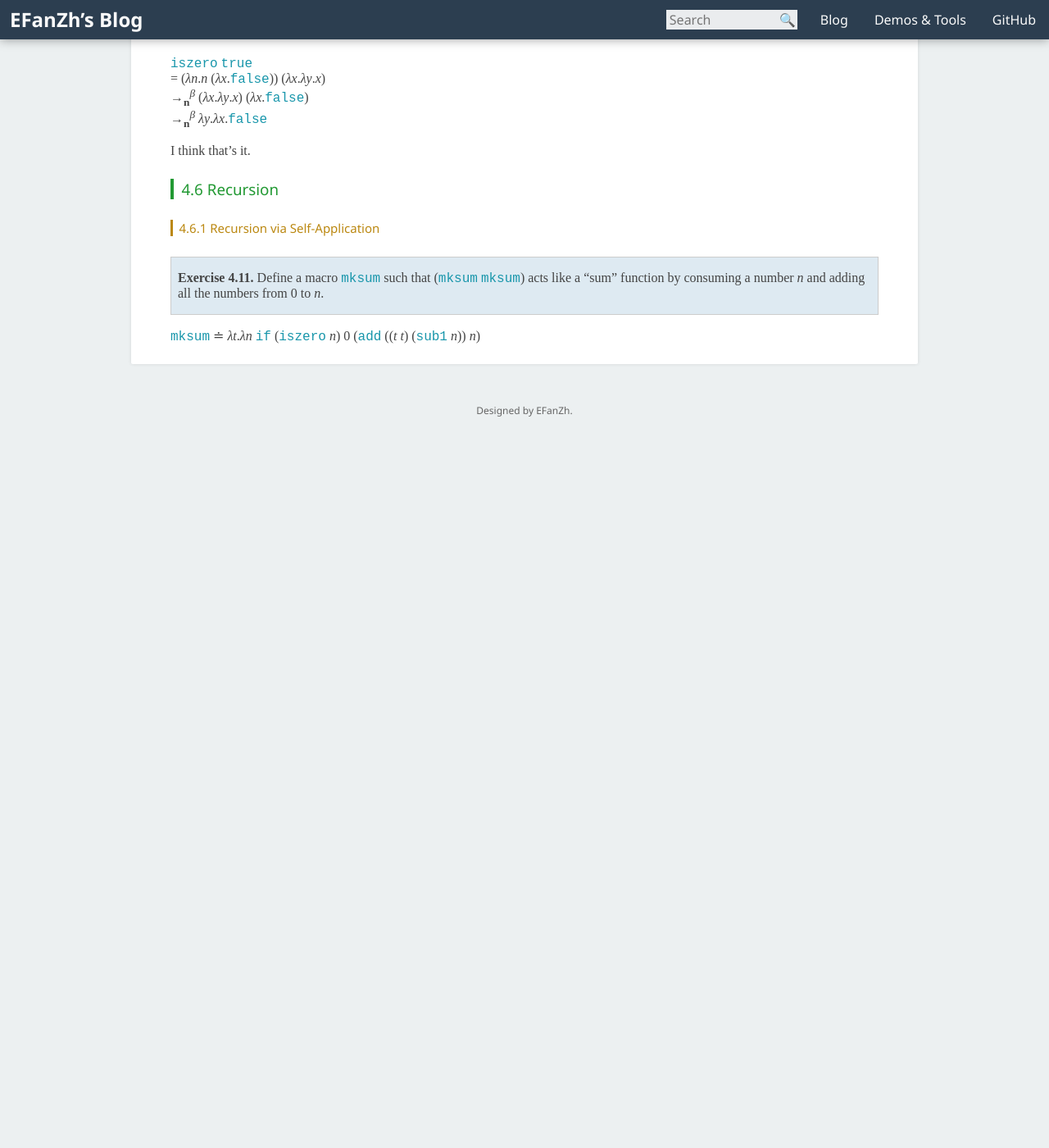
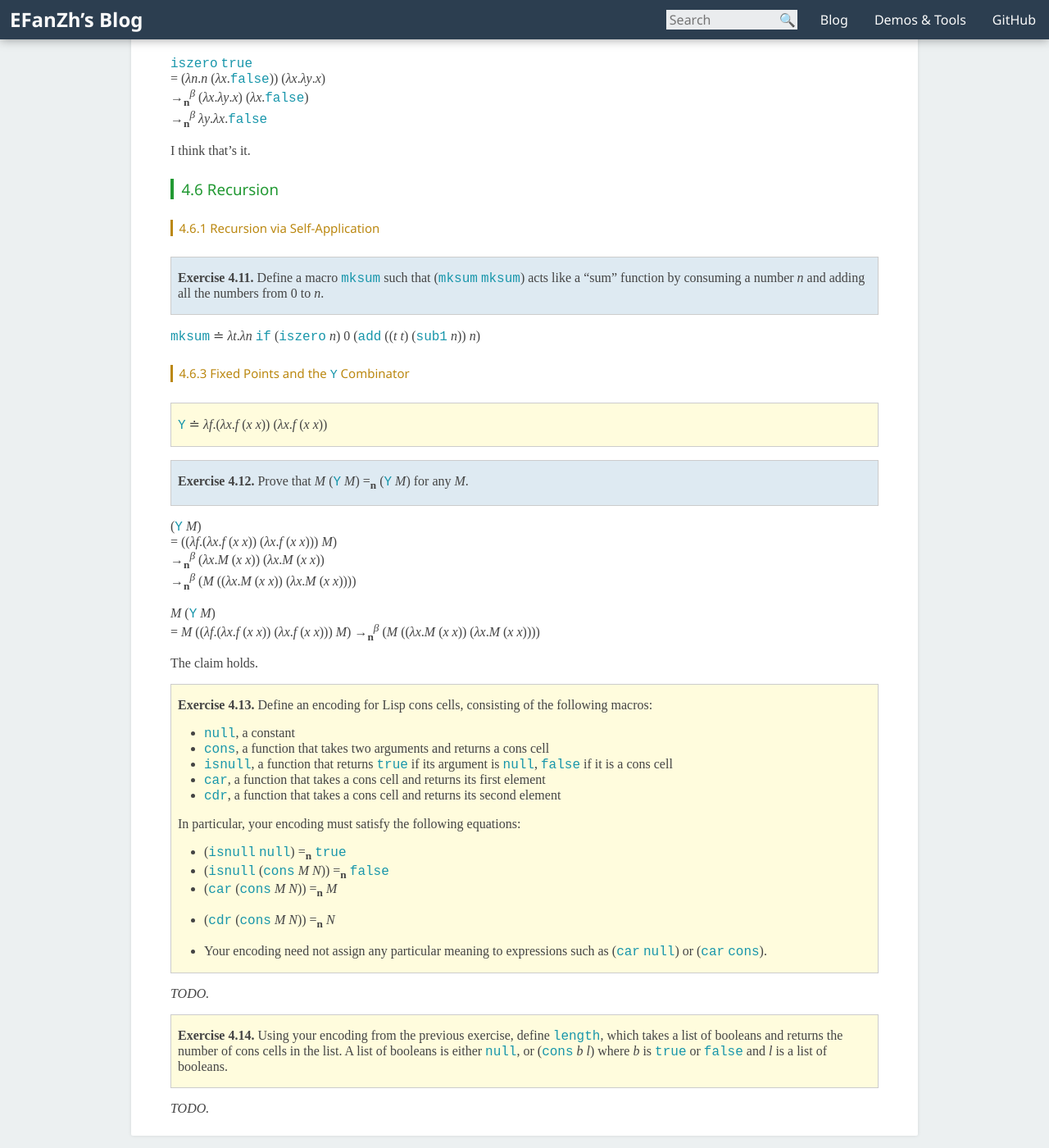
Before and after one commit to fuzeyi/efanzh.github.io, a Jekyll site: the page built from _posts/2016-06-04-programming-languages-and-lambda-calculi-exercises.md, in a window 1280 px wide and 1400 px high, scrolled down 13432 px. Shown: the whole window at 82% size. Built offline with Jekyll 4.4.1, drawn with Linux system fonts in a browser that asks for light colours; before the commit the page ends 13989 px from its top, so only the background shows below that.

Commit message:
Exercise 4.12 is done

```diff
--- a/_posts/2016-06-04-programming-languages-and-lambda-calculi-exercises.md
+++ b/_posts/2016-06-04-programming-languages-and-lambda-calculi-exercises.md
@@ -611,3 +611,46 @@ I think that’s it.
 {: exercise}
 
 `mksum` ≐ *λt*.*λn* `if` (`iszero` *n*) 0 (`add` ((*t* *t*) (`sub1` *n*)) *n*)
+
+##### 4.6.3 Fixed Points and the `Y` Combinator
+
+> `Y` ≐ *λf*.(*λx*.*f* (*x* *x*)) (*λx*.*f* (*x* *x*))
+
+> **Exercise 4.12.** Prove that *M* (`Y` *M*) =<sub>**n**</sub> (`Y` *M*) for any *M*.
+{: exercise}
+
+(`Y` *M*) \
+= ((*λf*.(*λx*.*f* (*x* *x*)) (*λx*.*f* (*x* *x*))) *M*) \
+→<sub>**n**</sub><sup>*β*</sup> (*λx*.*M* (*x* *x*)) (*λx*.*M* (*x* *x*)) \
+→<sub>**n**</sub><sup>*β*</sup> (*M* ((*λx*.*M* (*x* *x*)) (*λx*.*M* (*x* *x*))))
+
+*M* (`Y` *M*) \
+= *M* ((*λf*.(*λx*.*f* (*x* *x*)) (*λx*.*f* (*x* *x*))) *M*)
+→<sub>**n**</sub><sup>*β*</sup> (*M* ((*λx*.*M* (*x* *x*)) (*λx*.*M* (*x* *x*))))
+
+The claim holds.
+
+> **Exercise 4.13.** Define an encoding for Lisp cons cells, consisting of the following macros:
+>
+> - `null`, a constant
+> - `cons`, a function that takes two arguments and returns a cons cell
+> - `isnull`, a function that returns `true` if its argument is `null`, `false` if it is a cons cell
+> - `car`, a function that takes a cons cell and returns its first element
+> - `cdr`, a function that takes a cons cell and returns its second element
+>
+> In particular, your encoding must satisfy the following equations:
+>
+> - (`isnull` `null`) =<sub>**n**</sub> `true`
+> - (`isnull` (`cons` *M* *N*)) =<sub>**n**</sub> `false`
+> - (`car` (`cons` *M* *N*)) =<sub>**n**</sub> *M*
+> - (`cdr` (`cons` *M* *N*)) =<sub>**n**</sub> *N*
+>
+> - Your encoding need not assign any particular meaning to expressions such as (`car` `null`) or (`car` `cons`).
+
+*TODO.*
+
+> **Exercise 4.14.** Using your encoding from the previous exercise, define `length`, which takes a list of booleans and
+> returns the number of cons cells in the list. A list of booleans is either `null`, or (`cons` *b* *l*) where *b* is
+> `true` or `false` and *l* is a list of booleans.
+
+*TODO.*
```
